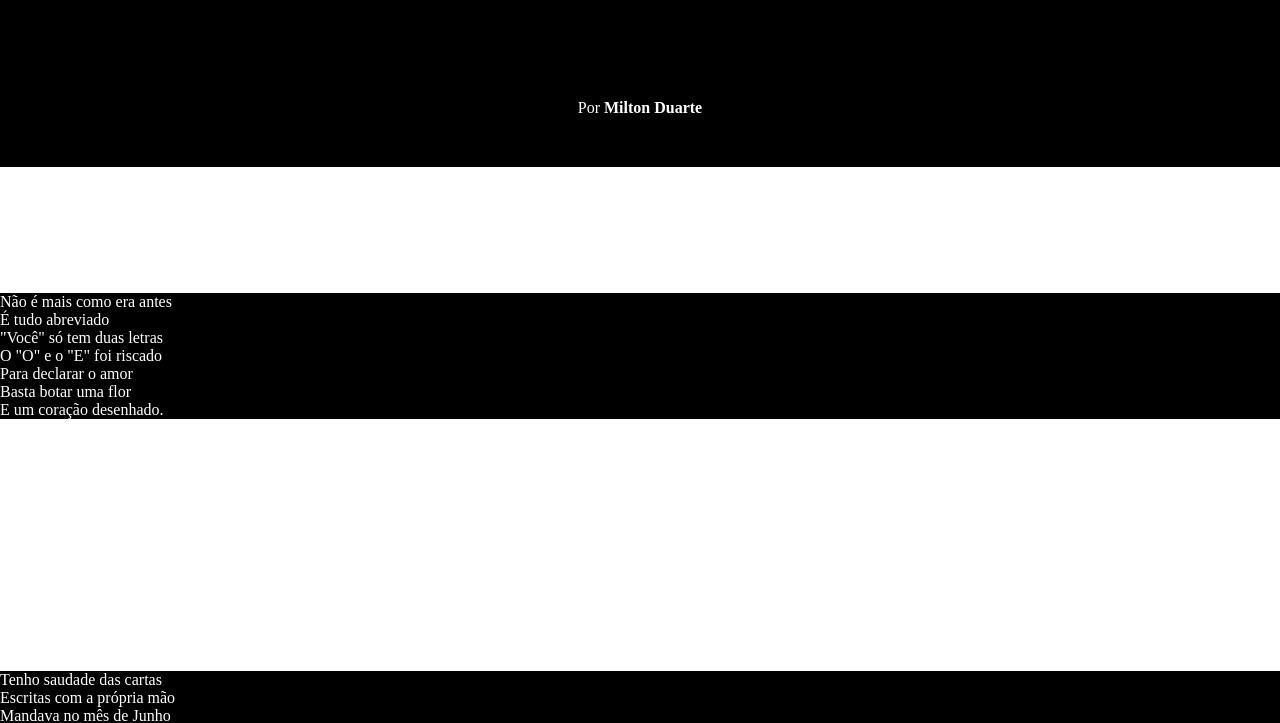
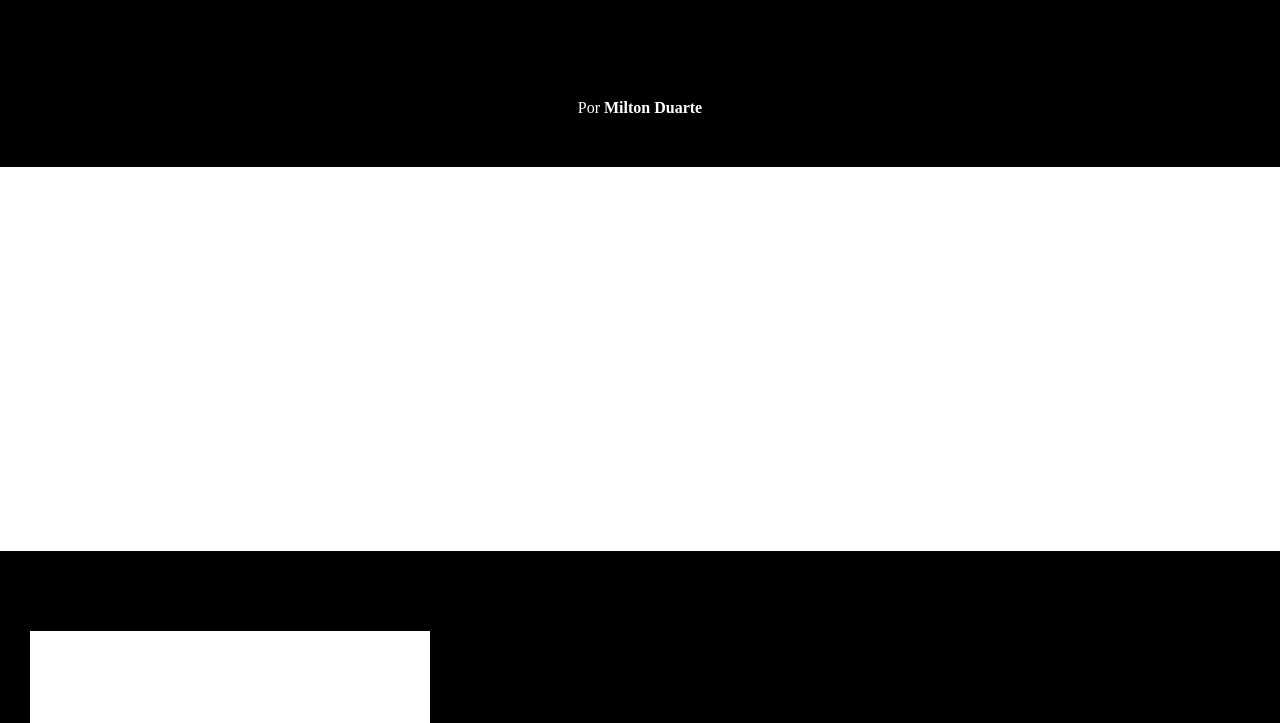
Before and after one commit to MARCOSAMP/projeto-cordel, a plain HTML site: page index.html in a window 1280 px wide. Shown: the part 88-811 px from the top of the page. Drawn offline with Linux system fonts and the light colour scheme.

Commit message:
edição das sections

```diff
--- a/style.css
+++ b/style.css
@@ -35,6 +35,13 @@ a:hover{
     text-decoration: underline;
 }
 
+section{
+    padding-top: 10vh;
+    padding-bottom: 10vh;
+    padding-left: 30px;
+    line-height: 2em;
+}
+
 section.normal{
     background-color: white;
     color: white;
@@ -45,6 +52,11 @@ section.imagem{
     color: white;
 }
 
+section.imagem > p{
+    width: 400px;
+    background-color: white;
+}
+
 footer{
     background-color: black;
     color: white;
```
